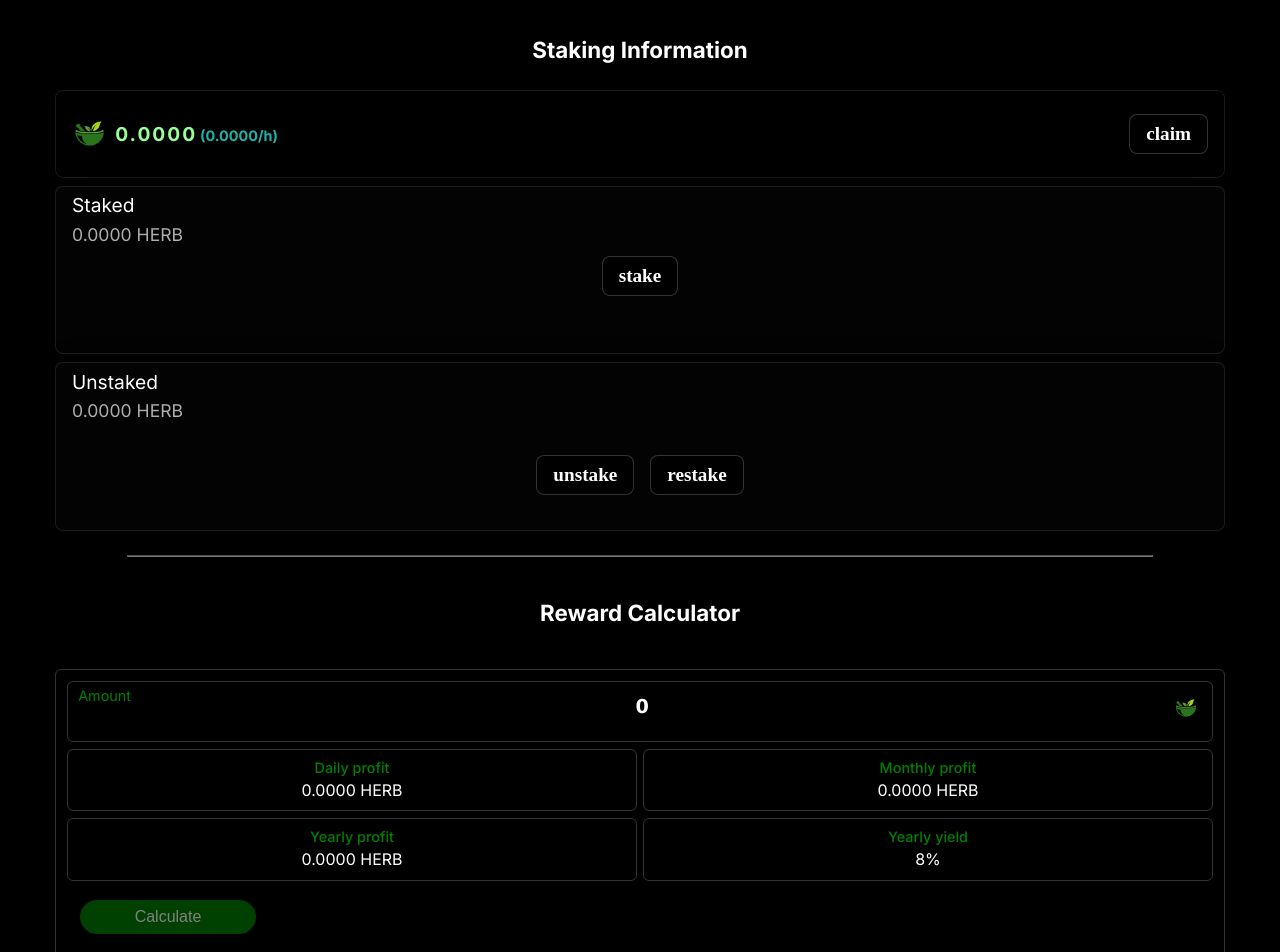
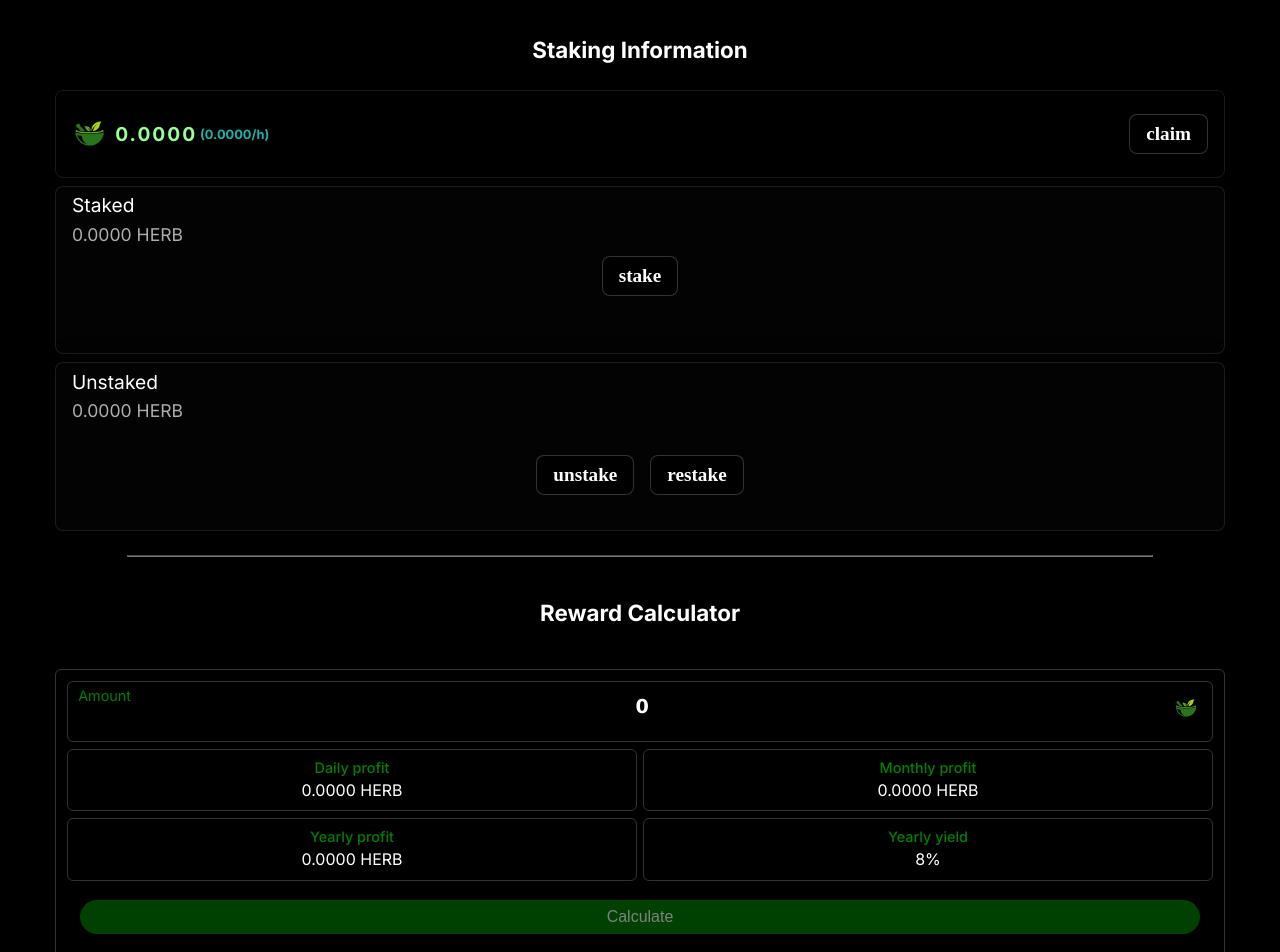
Before and after one commit to shaurya0410/herbstake, a Next.js app: page / in a window 1280 px wide. Shown: the part 60-1012 px from the top of the page. Built offline with nearby package versions, Linux system fonts and the light colour scheme; what @waxio/waxjs, anchor-link, anchor-link-browser-transport would draw is missing.

Commit message:
fifth-10 commit

```diff
--- a/app/Login.css
+++ b/app/Login.css
@@ -30,7 +30,8 @@
   z-index: 10;
 }
 
-button {
+.cw,
+.aw {
   background: linear-gradient(90deg, #2c3e50 0%, #4ca1af 100%);
   padding: 1rem;
   width: 11rem;
--- a/app/components/Login.jsx
+++ b/app/components/Login.jsx
@@ -23,7 +23,7 @@ const Login = ({
           X
         </span>
         <h2 className="wallet_heading">Select Wallet</h2>
-        <button
+        <button type="button"
           className="cw"
           onClick={async () => {
             try {
--- a/app/globals.css
+++ b/app/globals.css
@@ -2,7 +2,6 @@ body{
   background: #000;
   color: white;
 }
-
 
 /* staking.css */
 .staking_container {
@@ -65,7 +64,7 @@ h2{
   top: 2.25rem;
   left: 8.5rem;
   color: lightseagreen;
-  font-size: 0.9rem;
+  font-size: 0.8rem;
   font-weight: bold;
   margin-left: 0.5rem;
   /* border: 1px solid white; */
--- a/app/page.js
+++ b/app/page.js
@@ -263,7 +263,7 @@ const MainPage = () => {
               }
             }}
           >
-            {`logout - ${user.owner}`}
+            {`${user.owner}`}
           </button>
         )}
       </div>
```
